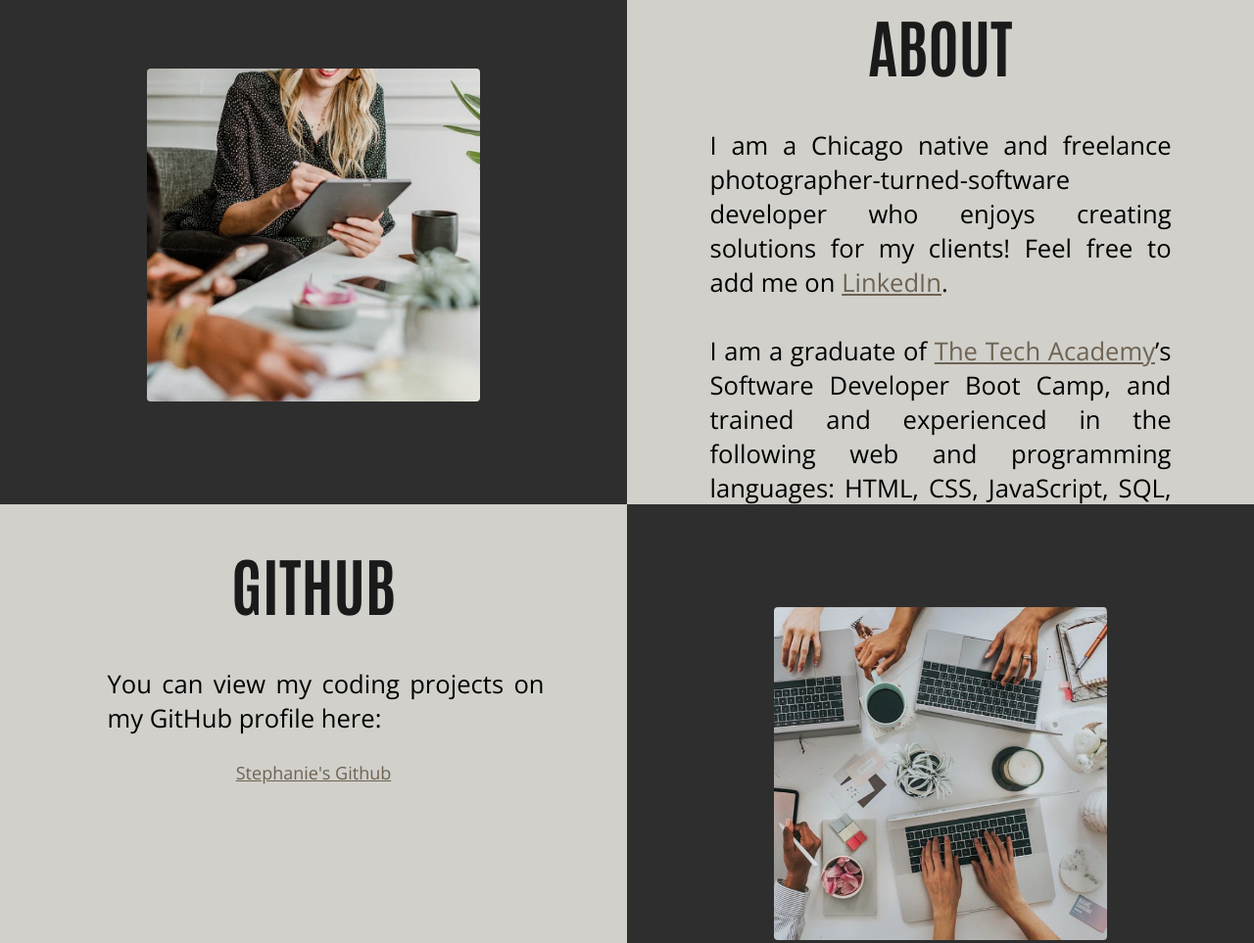
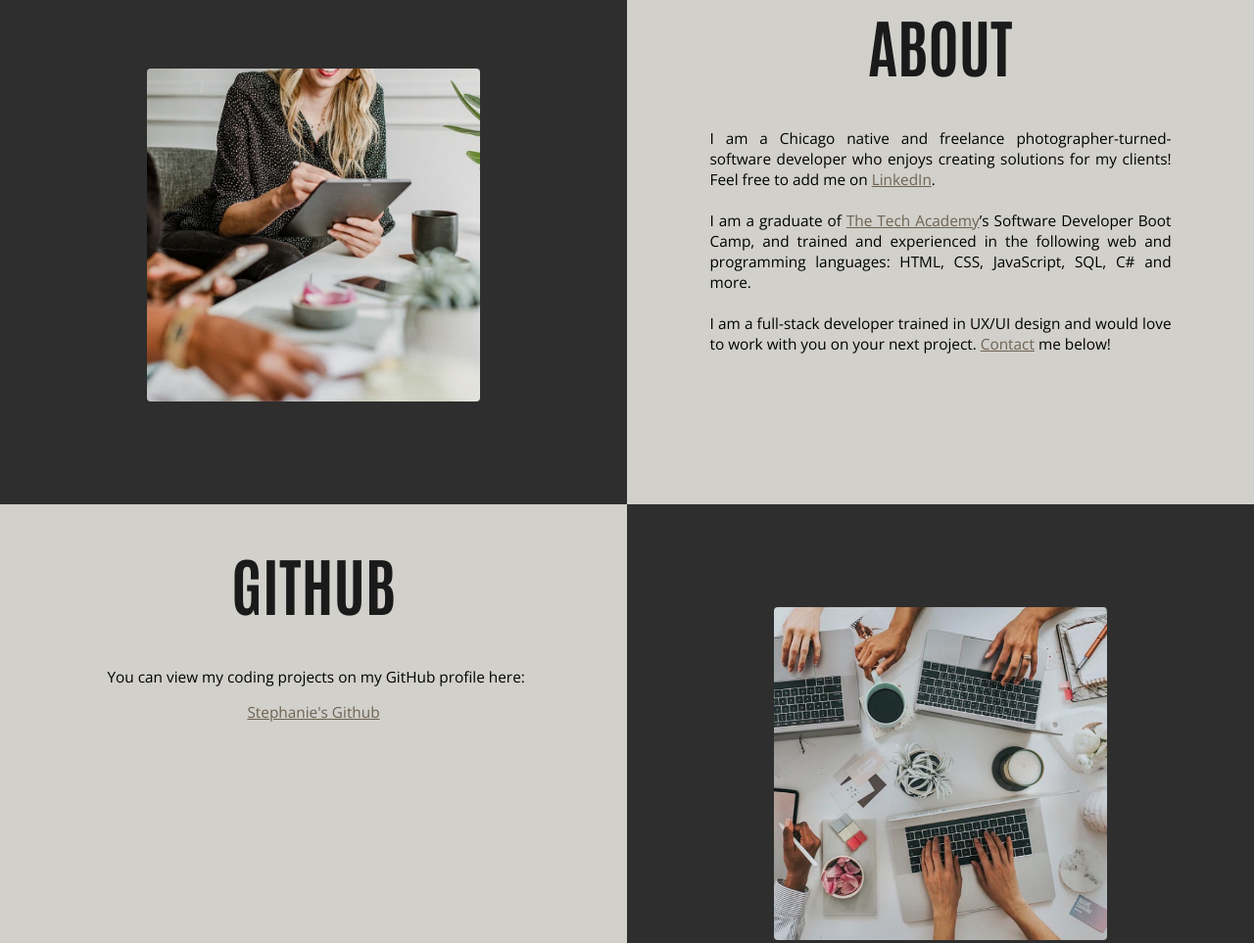
Before and after one commit to sjensen88/HTML-and-CSS-Projects, a plain HTML site: page Portfolio Website/index.html in a window 1280 px wide. Shown: the part 1469-2432 px from the top of the page at 98% size. Drawn offline with nearby package versions, Linux system fonts and the light colour scheme.

Commit message:
fixed font size

```diff
--- a/Portfolio Website/portfolio_website.css
+++ b/Portfolio Website/portfolio_website.css
@@ -331,6 +331,14 @@ footer {
     clear: both;                        /*clears any other elements from floating on the left or the right of an element*/
 }
 
+#about p {
+    font-size: 1.2vw;
+}
+
+#github p {
+    font-size: 1.2vw;
+}
+
 
 /*----------------------------
     CONTACT FORM STYLING
```
